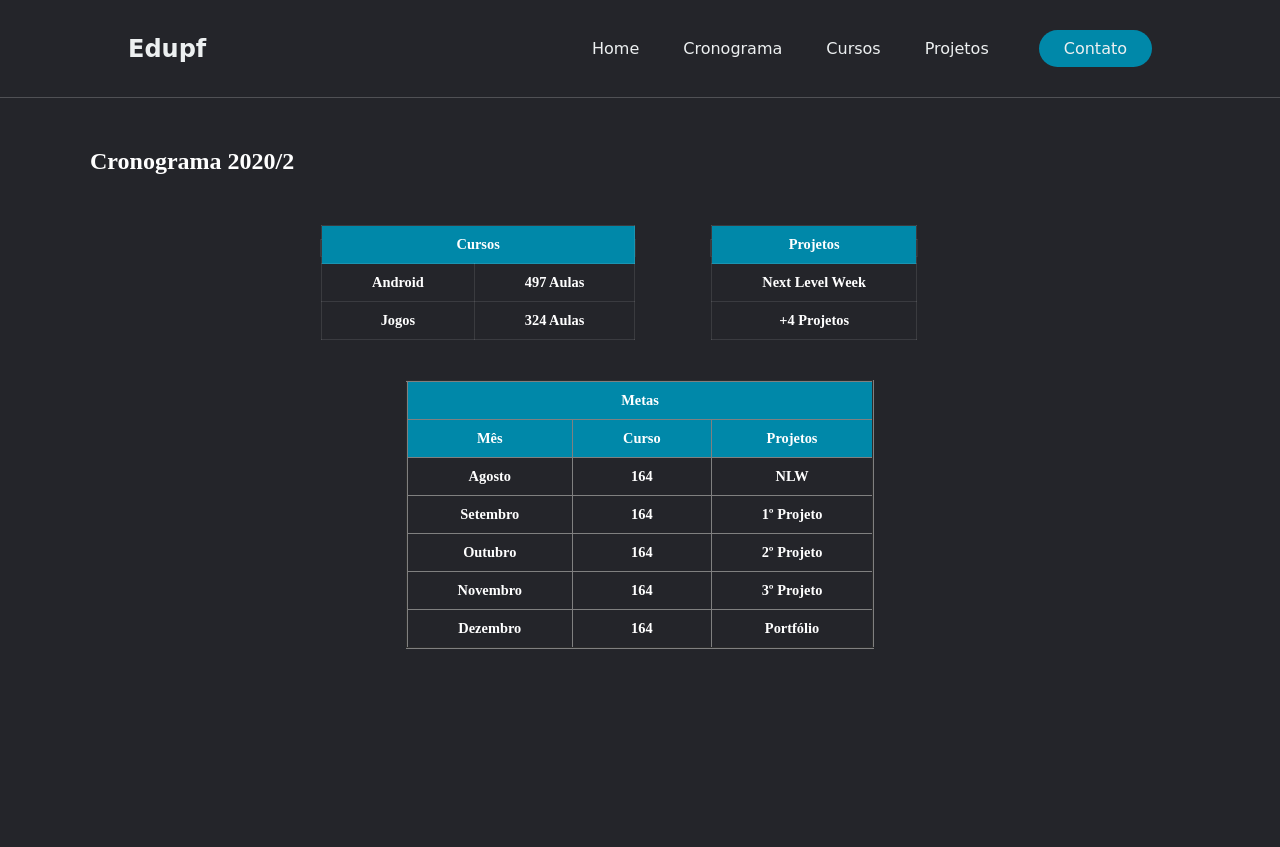
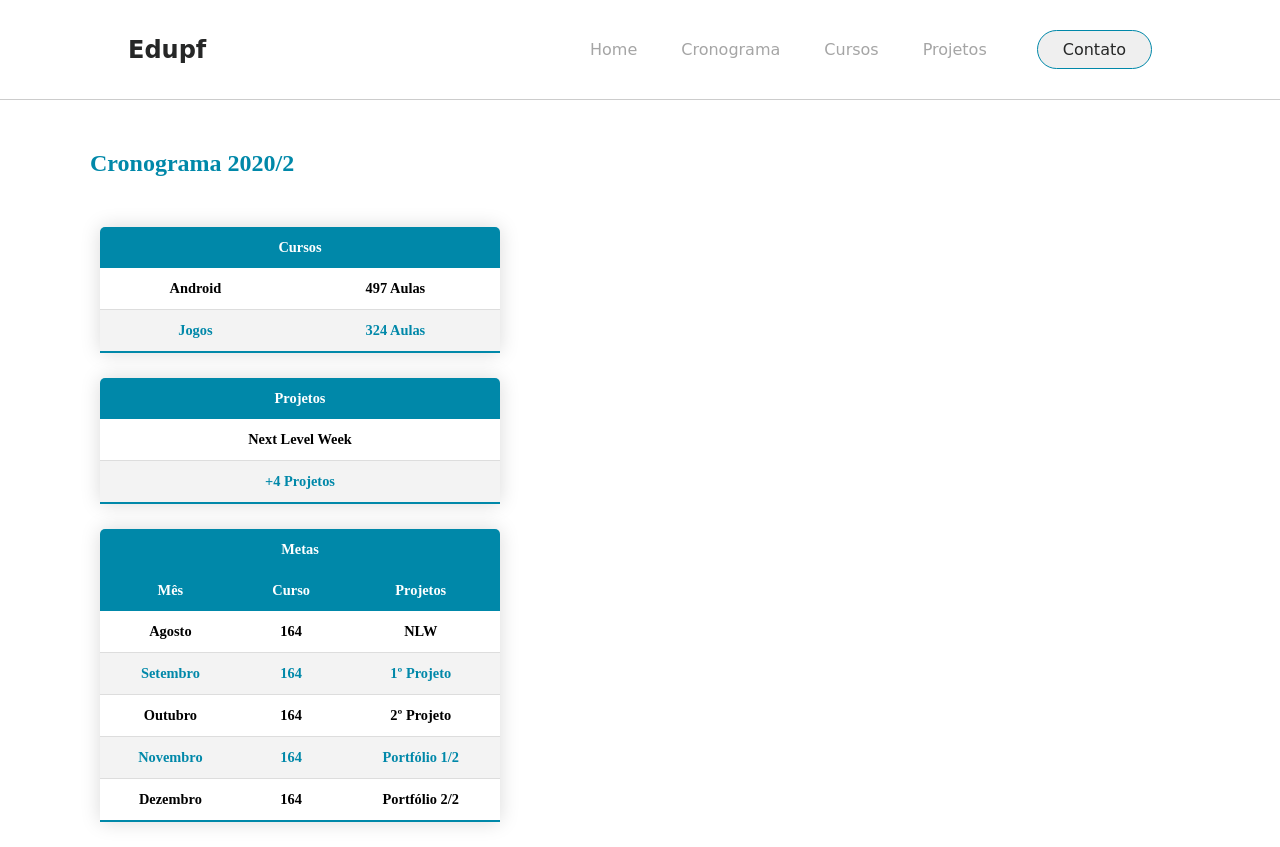
Before and after one commit to edupferraz/Cronograma, a plain HTML site: page index.html in a window 1280 px wide. Before the commit the page ends 800 px from the top, so only its background shows below. Drawn offline with Linux system fonts and the light colour scheme; a web font is replaced by a local one.

Commit message:
Realizada o novo css

```diff
--- a/css/style.css
+++ b/css/style.css
@@ -6,14 +6,14 @@
     box-sizing: border-box;
     margin: 0;
     padding: 0;
-    background-color: #24252A;
+
 }
 
 li, a, button{
     font-family: 'Red Rose', cursive;
     font-weight: 500;
     font-size: 16px;
-    color: #edf0f1;
+    color: #262727;
     text-decoration: none;
 }
 
@@ -22,7 +22,7 @@ header{
     justify-content: flex-end;
     align-items: center;
     padding: 30px 10%;
-    border-bottom: 1px solid rgba(255, 255, 255, 0.2);
+    border-bottom: 1px solid rgba(0, 0, 0, 0.2);
 }
 
 .logo{
@@ -52,54 +52,74 @@ header{
 button{
     margin-left: 30px;
     padding: 9px 25px;
-    background-color: rgba(0, 136, 169, 1);
-    border: none;
+    border: 1px solid var(--primary-color);
     border-radius: 50px;
     cursor: pointer;
-    transition:all 0.3 ease 0s;
+    transition: 1s;
 }
 
 button:hover{
-    background-color: rgba(0, 136, 169, 0.8);
+    background-color: var(--primary-color);
+    color: #ffffff;
+    padding: 9px 40px;
 }
+
+.unabled{
+  color: #a5a5a5 !important;
+  cursor: no-drop;
+}
+
+
 
 /* Cronograma */
 
 h2{
     margin: 50px 20px 50px 90px;
-    color: #ffffff;
+    color: var(--primary-color);
 }
 
-.curse-table{
+
+.content-table {
     border-collapse: collapse;
+    margin: 25px 100px;
     font-size: 0.9em;
     min-width: 400px;
-    border-color: rgba(255, 255, 255, 0.1);
-    display:inline;
-    margin-left: 70px;
-}
+    border-radius: 5px 5px 0 0;
+    overflow: hidden;
+    box-shadow: 0 0 20px rgba(0, 0, 0, 0.15);
 
-.margin-left{
-    margin-left: 25% !important;
-}
+  }
 
-.meta-table{
-    border-collapse: collapse;
-    font-size: 0.9em;
-    min-width: 400px;
-    border-color: rgba(255, 255, 255, 0.);
-    margin: 40px auto;
+  .content-table thead tr {
+    background-color: var(--primary-color);
     color: #ffffff;
-}
+    text-align: left;
+    font-weight: bold;
+  }
 
-.curse-table thead th, .meta-table thead th{
-    background-color:var(--primary-color);
-    padding: 10px 50px;
-    color: #ffffff;
+  .content-table th,
+  .content-table td {
+    padding: 12px 15px;
     text-align: center;
-}
+  }
 
-.curse-table tbody th, .meta-table tbody th {
-    padding: 10px 50px;
-    color: #ffffff;
-}
+  .meta{
+    border-bottom: 1px solid #ffffff;
+  }
+
+  .content-table tbody tr {
+    border-bottom: 1px solid #dddddd;
+  }
+
+  .content-table tbody tr:nth-of-type(even) {
+    background-color: #f3f3f3;
+  }
+
+  .content-table tbody tr:last-of-type {
+    border-bottom: 2px solid var(--primary-color);
+  }
+
+  .content-table tbody tr.active-row {
+    font-weight: bold;
+    color: var(--primary-color);
+  }
--- a/index.html
+++ b/index.html
@@ -13,16 +13,16 @@
         <nav>
             <ul class="nav">
                 <li>
-                    <a href="#">Home</a>
+                    <a class="unabled" href="#">Home</a>
                 </li>
                 <li>
-                    <a href="#">Cronograma</a>
+                    <a class="unabled" href="#">Cronograma</a>
                 </li>
                 <li>
-                    <a href="#">Cursos</a>
+                    <a class="unabled" href="#">Cursos</a>
                 </li>
                 <li>
-                    <a href="#">Projetos</a>
+                    <a class="unabled" href="#">Projetos</a>
                 </li>
             </ul>
         </nav>
@@ -33,8 +33,8 @@
 
         <h2>Cronograma 2020/2</h2>
 
-
-        <table class="curse-table margin-left" border="1">
+        <div>
+            <table class="content-table" >
                 <thead>
                     <tr>
                         <th colspan="2">Cursos</th>
@@ -47,14 +47,16 @@
                         <th>497 Aulas</th>
                     </tr>
 
-                <tr>
+                    <tr class="active-row">
                         <th>Jogos</th>
                         <th>324 Aulas</th>
                     </tr>
                 </tbody>
             </table>
+        </div>
 
-        <table class="curse-table" border="">
+        <div>
+            <table class="content-table" >
                 <thead>
                     <tr>
                         <th colspan="2">Projetos</th>
@@ -66,17 +68,20 @@
                         <th>Next Level Week</th>
                     </tr>
 
-                <tr>
+                    <tr class="active-row">
                         <th>+4 Projetos</th>
                     </tr>
 
                 </tbody>
             </table>
+        </div>
 
 
-        <table  class="meta-table" border="2">
+
+
+        <table class="content-table">
             <thead>
-                <tr>
+                <tr class="metas">
                     <th colspan="3" >Metas</th>
                 </tr>
 
@@ -94,7 +99,7 @@
                     <th>NLW</th>
                 </tr>
 
-                <tr>
+                <tr class="active-row">
                     <th>Setembro</th>
                     <th>164</th>
                     <th>1º Projeto</th>
@@ -105,16 +110,16 @@
                     <th>2º Projeto</th>
                 </tr>
 
-                <tr>
+                <tr class="active-row">
                     <th>Novembro</th>
                     <th>164</th>
-                    <th>3º Projeto</th>
+                    <th>Portfólio 1/2</th>
                 </tr>
 
                 <tr>
                     <th>Dezembro</th>
                     <th>164</th>
-                    <th>Portfólio</th>
+                    <th>Portfólio 2/2</th>
                 </tr>
             </tbody>
         </table>
```
Lines whose indentation alone changed are shown as unchanged.
